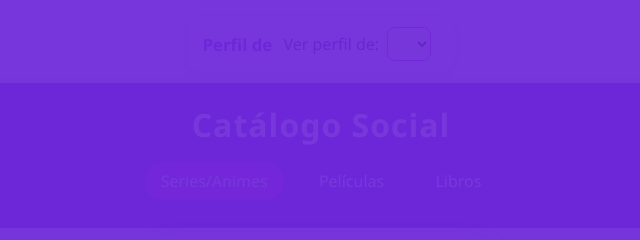
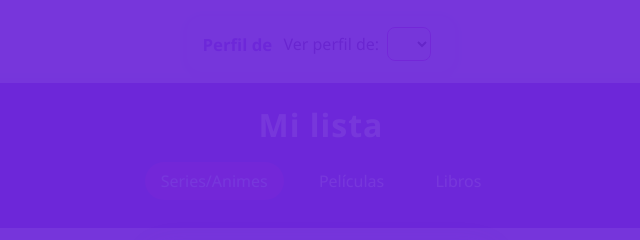
Before and after one commit to Sneider22/catalogo-social, a plain HTML site: page index.html in a window 1280 px wide. Shown: the top 240 px of the page, 319-959 px from the left. Drawn offline with Linux system fonts and the light colour scheme; no server answers.

Commit message:
Restaurar proyecto y actualizar archivos base

```diff
--- a/index.html
+++ b/index.html
@@ -3,7 +3,7 @@
 <head>
   <meta charset="UTF-8">
   <meta name="viewport" content="width=device-width, initial-scale=1.0">
-  <title>Catálogo Social</title>
+  <title>Mi lista</title>
   <link rel="stylesheet" href="estilos.css">
 </head>
 <body>
@@ -63,7 +63,7 @@
   </div>
 
   <header>
-    <h1>Catálogo Social</h1>
+    <h1>Mi lista</h1>
     <nav>
       <ul>
         <li class="activo" data-section="series">Series/Animes</li>
```
